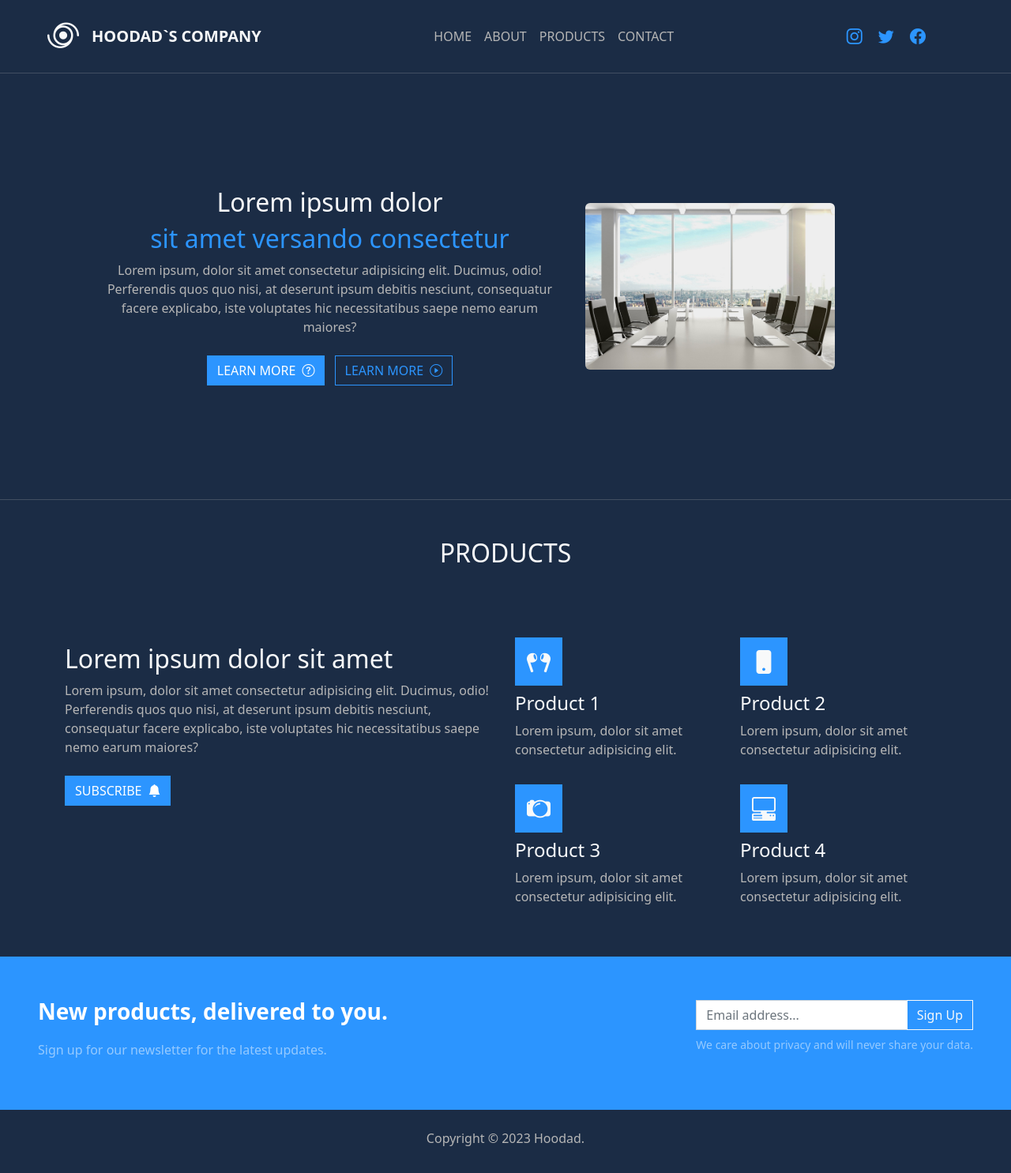
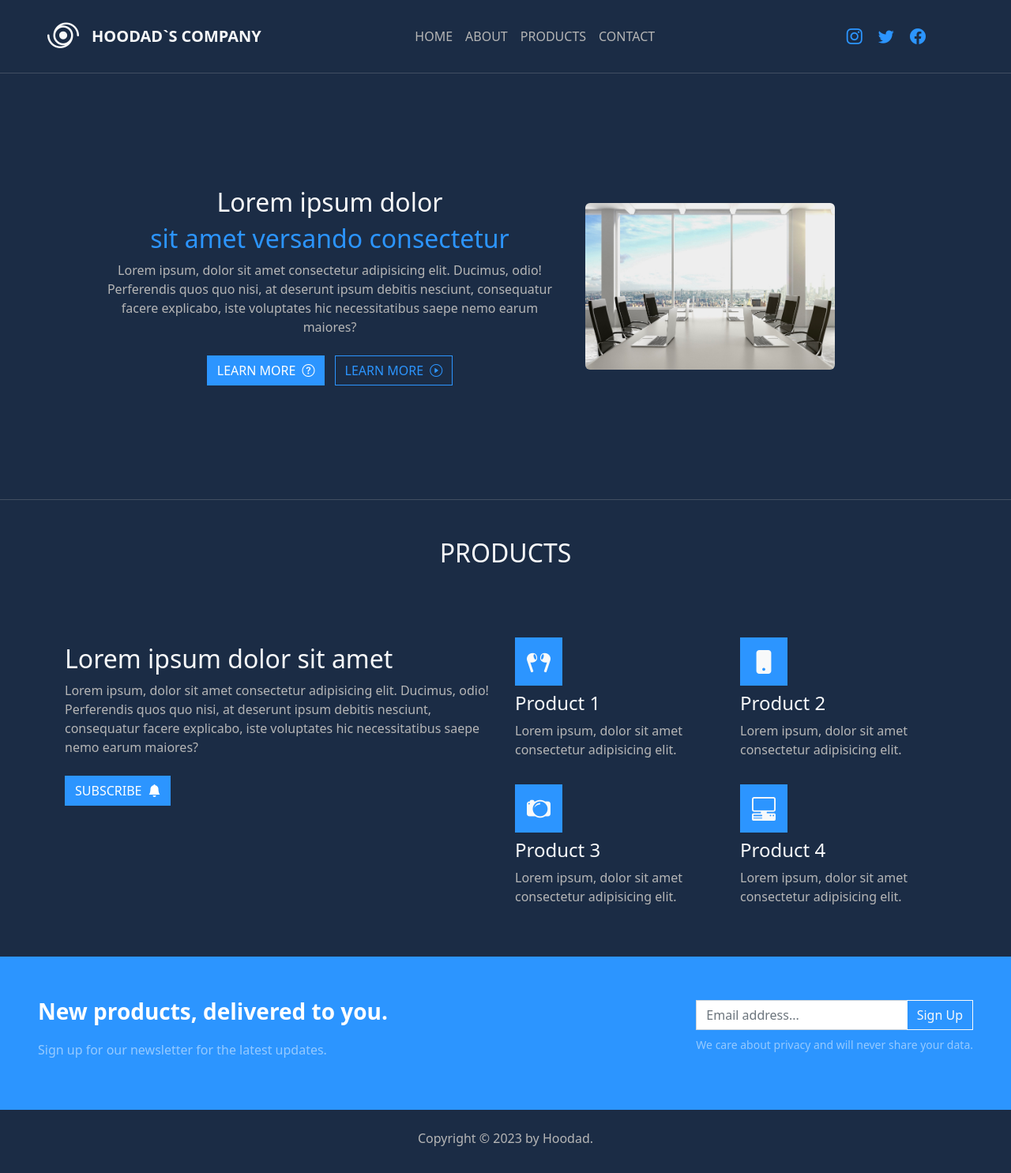
Before and after one commit to hoodaddeveloper/Bootstrap-Sass-Mini-Project, a website: page index.html in a window 1280 px wide. Shown: the whole page at 79% size. Drawn offline with nearby package versions, Linux system fonts and the light colour scheme.

Commit message:
Update index.html

```diff
--- a/index.html
+++ b/index.html
@@ -18,7 +18,7 @@
         <i class="ms-5 ps-5 fa-7x ms-auto text-light bi bi-tropical-storm"></i>
         <span class="ms-3 fs-5 fw-bold text-light">HOODAD`S COMPANY</span>
         <div class="collapse navbar-collapse" id="navbarSupportedContent">
-          <ul class="navbar-nav mx-auto mb-2 mb-lg-0">
+          <ul class="navbar-nav mx-auto pe-5 mb-2 mb-lg-0">
             <li class="nav-item">
               <a class="nav-link text-secondary" aria-current="page" href="#">HOME</a>
             </li>
@@ -130,7 +130,7 @@
   <!-- Footer -->
   <footer class="text-center text-secondary py-4">
     <div class="container px-5 mb-2">
-      Copyright &copy; 2023 Hoodad.
+      Copyright &copy; 2023 by Hoodad.
     </div>
   </footer>
 </body>
```
